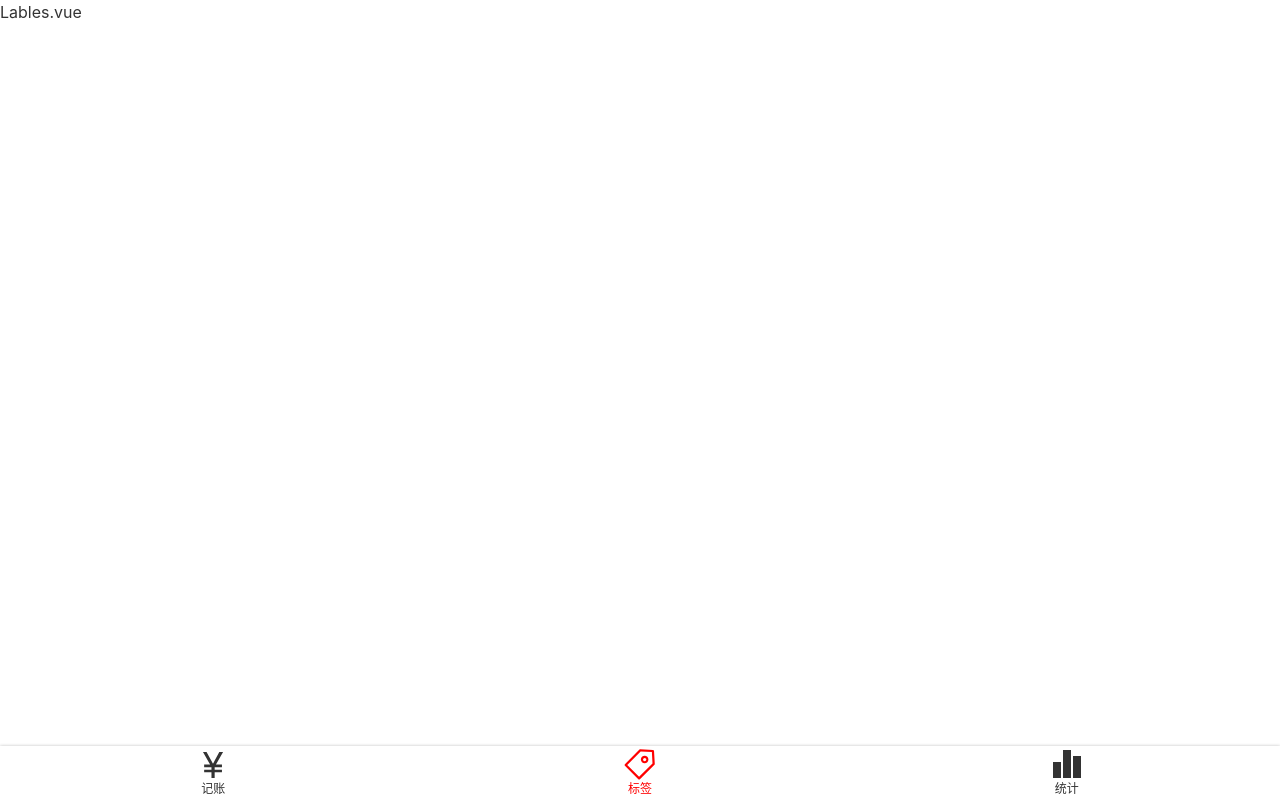
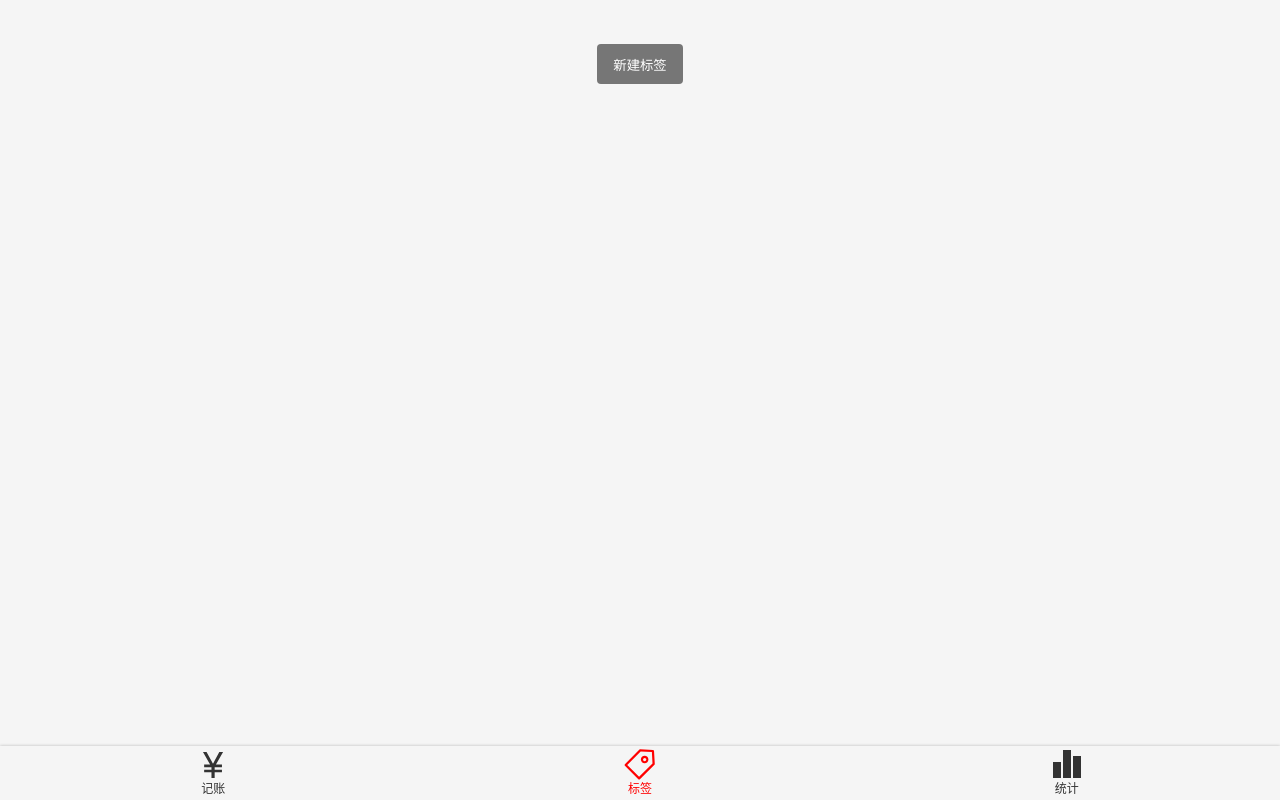
Before and after one commit to Righthand5/money, a Vue app: page /#/labels in a window 1280 px wide. Built offline with nearby package versions, Linux system fonts and the light colour scheme.

Commit message:
展示和创建标签

```diff
--- a/src/App.vue
+++ b/src/App.vue
@@ -16,5 +16,6 @@
   line-height: 1.5;/*导航栏的默认行高*/
   font-family: $font-hei;
   font-size: 16px;
+  background: #f5f5f5;
 }
 </style>
--- a/src/model.ts
+++ /dev/null
@@ -1,14 +0,0 @@
-const localStorageKeyName = 'recordList';
-const model = {
-    clone(data: RecordItem[] | RecordItem){
-        return JSON.parse(JSON.stringify(data))
-    },
-    fetch() {
-        return JSON.parse(window.localStorage.getItem('recordList') || '[]') as RecordItem[];//强制类型声明
-    },
-    save(data: RecordItem[]) {
-        window.localStorage.setItem('recordList', JSON.stringify(data));
-    },
-};
-
-export default model;
--- /dev/null
+++ b/src/models/recordListModel.ts
@@ -0,0 +1,14 @@
+const localStorageKeyName = 'recordList';
+const recordListModel = {
+    clone(data: RecordItem[] | RecordItem){
+        return JSON.parse(JSON.stringify(data))
+    },
+    fetch() {
+        return JSON.parse(window.localStorage.getItem(localStorageKeyName) || '[]') as RecordItem[];//强制类型声明
+    },
+    save(data: RecordItem[]) {
+        window.localStorage.setItem(localStorageKeyName, JSON.stringify(data));
+    },
+};
+
+export default recordListModel
--- /dev/null
+++ b/src/models/tagListModel.ts
@@ -0,0 +1,27 @@
+//自己维护了data
+const localStorageKeyName = 'tagList';
+type TagListModel={
+    data: string[];
+    fetch: () => string[];
+    //类似与枚举的联合类型
+    create: (name: string) => 'success' | 'duplicated';//success 表示成功；duplicated表示内容重复
+    save: () => void;
+}
+const tagListModel: TagListModel= {
+    data: [],
+    fetch() {
+        this.data = JSON.parse(window.localStorage.getItem(localStorageKeyName) || '[]') //强制类型声明
+        return this.data;
+    },
+    create(name: string){
+        if(this.data.indexOf(name) >=0){return 'duplicated';}
+        this.data.push(name);
+        this.save();
+        return 'success';
+    },
+    save() {
+        window.localStorage.setItem(localStorageKeyName, JSON.stringify(this.data));
+    },
+};
+
+export default tagListModel;
--- a/src/views/Labels.vue
+++ b/src/views/Labels.vue
@@ -1,11 +1,78 @@
 <template>
   <Layout>
-    Lables.vue
+    <ol class="tags">
+      <li v-for="tag in tags" :key="tag">
+        <span>{{tag}}</span>
+        <Icon name="right"/>
+      </li>
+    </ol>
+    <div class="createTag-wrapper">
+      <button class="createTag" @click="createTag">新建标签</button>
+    </div>
   </Layout>
 </template>
 
 <script lang="ts">
-export default {
-  name: 'Labels',
-};
+import Vue from 'vue';
+import {Component} from 'vue-property-decorator';
+import tagListModel from '@/models/tagListModel';
+
+tagListModel.fetch()
+@Component
+export default class Labels extends Vue {
+  tags = tagListModel.data;
+//类型检查
+  createTag(){
+    const name = window.prompt("请输入标签名");
+    if(name){
+      const message = tagListModel.create(name);
+      if(message === 'duplicated'){
+        window.alert('标签名重复');
+      }else if(message === 'success'){
+        window.alert('添加成功');
+      }
+    }
+  }
+}
 </script>
+
+<style lang="scss" scoped>
+.tags {
+  background: white;
+  font-size: 16px;
+  padding-left: 16px;
+
+  > li {
+    min-height: 44px;
+    display: flex;
+    align-items: center;
+    justify-content: space-between;
+    border-bottom: 1px solid #e6e6e6;
+
+    svg {
+      width: 24px;
+      height: 24px;
+      color: #666;
+      margin-right: 16px;
+    }
+
+  }
+}
+
+.createTag {
+  background: #767676;
+  color: white;
+  border-radius: 4px;
+  border: none;
+  height: 40px;
+  padding: 0 16px;
+  //里面的选择器可以是它的父元素
+  &-wrapper {
+    text-align: center;
+    //margin会有合并的问题，但是padding一般会影响backgroud的范围
+    padding: 16px;
+    margin-top: 44-16px;
+
+  }
+}
+</style>
--- a/src/views/Money.vue
+++ b/src/views/Money.vue
@@ -15,18 +15,19 @@
 import Types from '@/components/Money/Types.vue';
 import Notes from '@/components/Money/Notes.vue';
 import Tags from '@/components/Money/Tags.vue';
-import model from '@/model';
+import recordListModel from '@/models/recordListModel';
+import tagListModel from '@/models/tagListModel';
 //const model = require('@/model.js');
 //只要在刚开始的时候写上断言-（as RecordItem）后面就会方便
-const recordList= model.fetch();
-
+const recordList= recordListModel.fetch();
+const tagList = tagListModel.fetch();
 
 
 @Component({
   components: {Tags, Notes, Types, NumberPad}
 })
 export default class Money extends Vue {
-  tags = ['衣', '食', '住', '行'];
+  tags = tagList;
   recordList: RecordItem[] = recordList;
   record: RecordItem = {
     tags: [],
@@ -45,7 +46,7 @@
 
   saveRecord() {
     //深拷贝
-    const record2: RecordItem = model.clone(this.record);
+    const record2: RecordItem = recordListModel.clone(this.record);
     record2.createdAt = new Date();
     this.recordList.push(record2);
     console.log(this.recordList);
@@ -53,7 +54,7 @@
 
   @Watch('recordList')
   onRecordListChange() {
-    model.save(this.recordList)
+    recordListModel.save(this.recordList)
   }
 }
 </script>
```
Also changed, not shown: src/assets/icons/right.svg (added).
